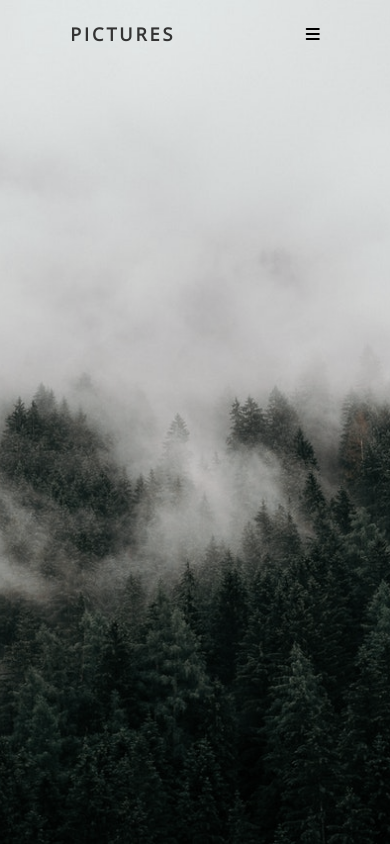
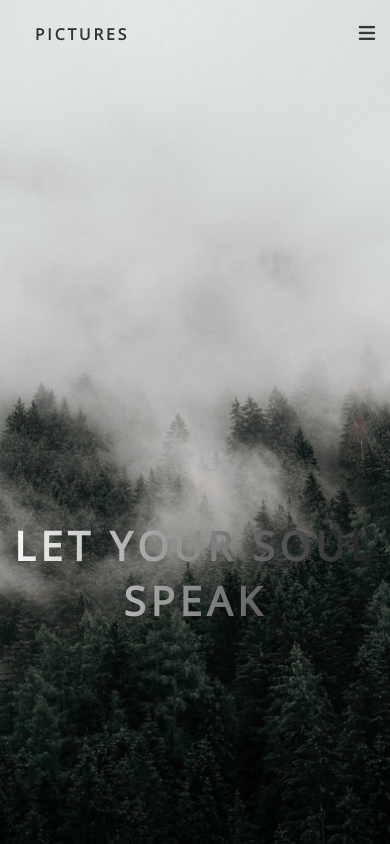
Before and after one commit to nicolasGolob/pictures-website, a plain HTML site: page index.html in a window 390 px wide. Drawn offline with nearby package versions, Linux system fonts and the light colour scheme.

Commit message:
creation of header & nav

```diff
--- a/Css/mediaQueries.css
+++ b/Css/mediaQueries.css
@@ -1,12 +1,29 @@
 
 @media (max-width:768px) {
+
     .logo{
-        font-size: 18px;
+        font-size: 2.5rem;
+        align-items: center;
+        justify-content: center;
     }
-    .nav-links{
+
+    .nav-links a:not(:nth-child(4)){
         display: none;
     }
-    .burger{
+
+    .nav-links a:nth-child(4){
+        position: absolute;
+        left: 92%;
         display: block;
+        cursor: pointer;
+        color: #373737;
+        font-size: 3rem;
+        display: flex;
+        justify-content: flex-end;
+     }
+
+     h1{
+        top:45rem;
+        font-size: 4rem;
      }
 }
--- a/Css/style.css
+++ b/Css/style.css
@@ -5,6 +5,7 @@
     font-family: 'Open Sans', sans-serif;
     list-style: none;
     text-decoration: none;
+    font-size: 62.5%;
 }
 
 nav{
@@ -13,30 +14,31 @@ nav{
     align-items: center;
     min-height: 8vh;
     background-color: transparent;
-    padding: 5px;
 }
 
 .logo{
     color: rgb(51, 51, 51);
-    font-size: 22px;
+    font-size: 3.5rem;
     letter-spacing: 3px;
     text-transform: uppercase;
 }
 
 .nav-links{
+    width: 40%;
+    font-size: 2.5rem;
+    letter-spacing: 1px;
     display: flex;
     justify-content: space-around;
     align-items: center;
-    width: 40%;
-    font-size: 18px;
-    letter-spacing: 1px;
 }
 
 .nav-links a{
+    display: flex;
+    align-items: center;
     color: rgb(112, 112, 112);
 }
 
-.burger{
+.nav-links a:nth-child(4){
     display: none;
 }
 
@@ -48,4 +50,22 @@ header{
     background: url('../image/image-main.jpg');
     background-size: cover;
     background-position: center;
-    filter: grayscale(40%);}
+    filter: grayscale(40%);
+    background-color: blue;
+}
+
+h1{
+    text-align: center;
+    margin: 0;
+    font-size: 5rem;
+    background-image: linear-gradient(to left, #141414, rgb(255, 255, 255));
+    -webkit-background-clip: text;
+    background-clip: text;
+    color: transparent;
+    position: relative;
+    text-transform: uppercase;
+    top:29rem;
+    letter-spacing: 5px;
+}
+
+/* Stories */
--- a/index.html
+++ b/index.html
@@ -17,19 +17,15 @@
             <div href="home" class="logo">
                 <h4>PICTURES</h4>
             </div>
-            <ul class="nav-links">
-                <li><a href="#stories" class="stories">Stories</a></li>
-                <li><a href="#features" class="features">Features</a></li>
-                <li><a href="#contact" class="contact">Contact</a></li>
-            </ul>
-            <div class="burger">
-                <li><a class="burger""><i class="fas fa-bars"></i></a></li>
+            <div class="nav-links">
+                <a href="#stories" class="stories">Stories</a>
+                <a href="#features" class="features">Features</a>
+                <a href="#contact" class="contact">Contact</a>
+                <a class="burger""><i class="fas fa-bars"></i></a>
             </div>
-
         </nav>
-        <!-- <h1> Let your soul speak </h1>
-        <h2>bla bla</h2>
-        <a href="#stories" id="camera-image"><i class="fas fa-camera"></i></a> -->
+        <h1> Let your soul speak </h1>
     </header>
+    <section class="stories"></section>
 </body>
 </html>
```
Also changed, not shown: 1 other file.
